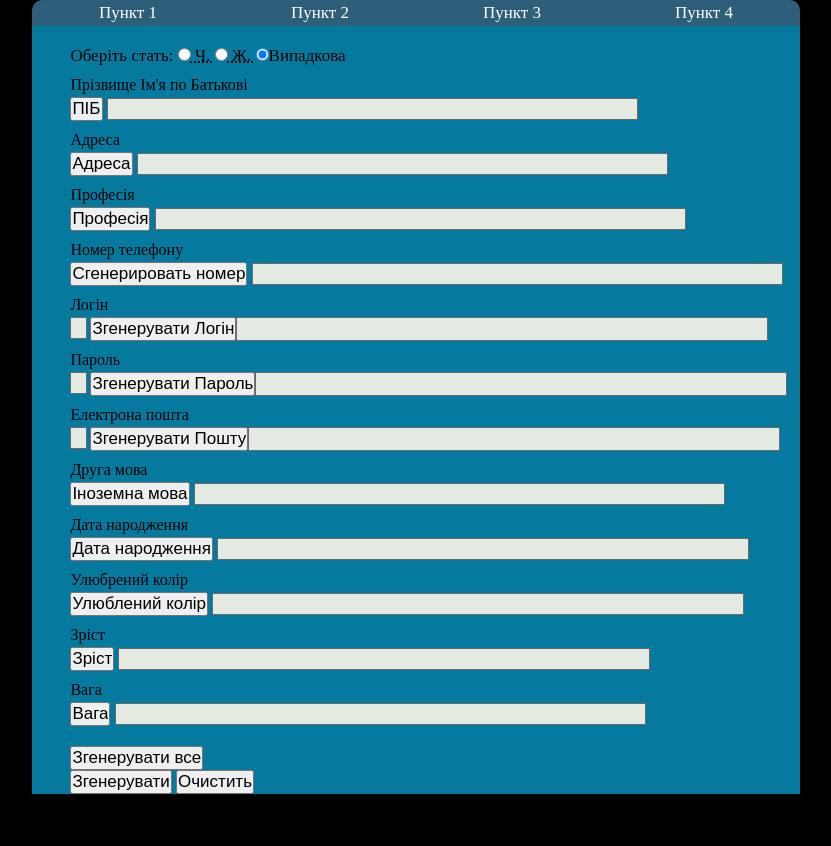
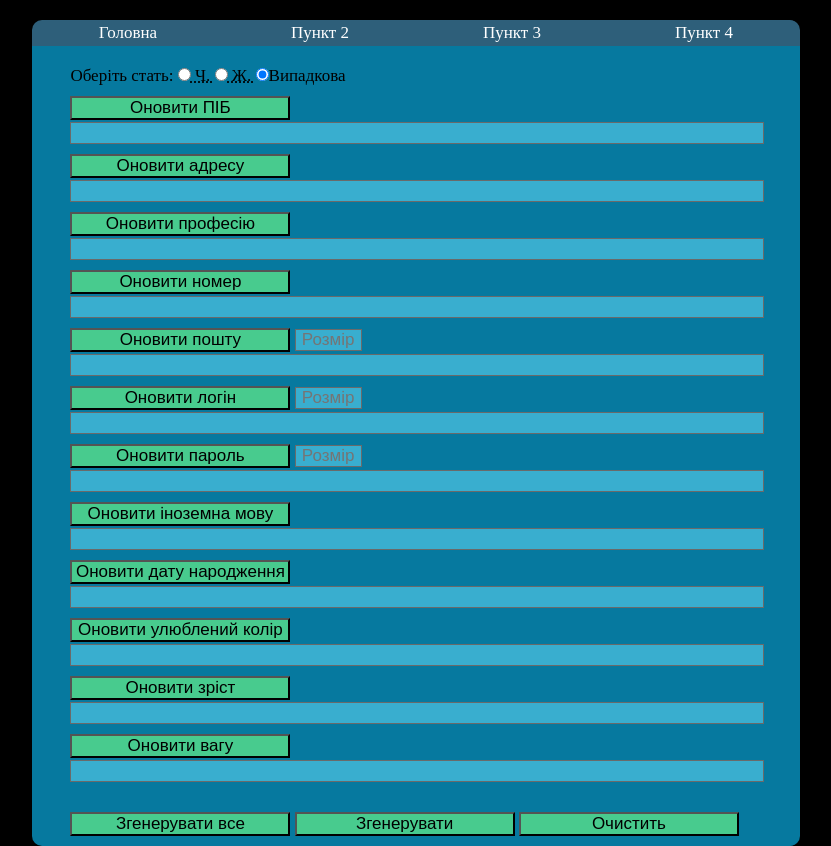
Before and after one commit to DimaK0st/Site_cursovaya, a PHP site: page / in a window 1280 px wide. Shown: the whole page, without its empty margins (224-1055 px from the left). Before the commit the page ends 794 px from the top, so only its background shows below. Run offline with PHP 8.4, Linux system fonts and the light colour scheme; data that the repository does not hold is empty.

Commit message:
Fix design
Обработан дизайн, добавлена иконка

```diff
--- a/css/menu.css
+++ b/css/menu.css
@@ -3,62 +3,60 @@ body {
     background-color: #000000;
 }
 
-*{
+* {
     font-size: 17px;
     margin: 0;
     padding: 0;
     outline: none;
 }
 
- * input[type=text]{
+* input[type=text] {
+    margin-top: 2px;
     outline: none;
     border: none;
+    width: calc(100%);
     border: solid 1px #6a6a6a;
-     background-color:  #e5eae2;
- }
-* input[type=text]{
-    width: calc(100% - 200px);
-    display: inline-block;
- }
- .generator span{
-     margin-top: 10px;
-     margin-bottom: 3px;
-     font-size: 16px;
-     display: flex;
-     flex-wrap: wrap;
-
+    background-color: rgb(57, 174, 207);
 }
 
+* input[type=button], * input[type=submit], * input[type=reset] {
+    background-color: rgb(72, 203, 142);
+    margin-top: 10px;
+width: 220px;
+}
 
-.email_num input , .login_num input, .password_num input{
-    width: 15px;
+.login_num [type=text], .password_num [type=text], .email_num [type=text]{
+    width: 65px;
     height: 20px;
     margin-right: 3px;
     padding: 0;
     text-align: center;
-
-
-}
- .email .email_inputer, .login .login_inputer, .password .password_inputer {
-
-     display: flex;
 }
 
 
- .generator{
+/*.login .login_num, .email .email_num, .password .password_num{*/
+/*    display: flex;*/
+/*}*/
 
-     -moz-box-sizing: border-box; /* Для Firefox */
+.generator {
+
     padding-left: 3%;
+    padding-right: 3%;
     margin-left: auto;
     margin-right: auto;
-     width: 57%;
+    width: 54%;
     background-color: #06799f;
+
+    padding-bottom: 10px;
+    border-radius: 0 0 10px 10px;
+
 }
 
 #head_main {
-    background: rgb(46,95,122);
+    background: rgb(46, 95, 122);
     border-radius: 10px 10px 0 0;
 }
+
 #head_main, #head_main li {
     padding: 0;
     width: 60%;
@@ -70,14 +68,16 @@ body {
     width: 25%; /* 4 пункта меню, то есть 100%/4 */
     text-align: center;
 }
+
 #head_main a {
     display: block;
     padding: 3px 0;
     color: #fff;
     text-decoration: none;
 }
+
 #head_main a:hover {
-     background: rgb(96,145,172);
+    background: rgb(96, 145, 172);
 }
 
 /*ul {*/
--- a/index.php
+++ b/index.php
@@ -3,7 +3,7 @@
 <head>
     <meta charset="UTF-8">
     <link rel="stylesheet" href="css/menu.css">
-
+    <link rel="shortcut icon" href="image/ico.ico" type="image/x-icon"
     <title>Генератор личности</title>
 
     <script type="text/javascript" src="js/generate.js">
@@ -32,7 +32,7 @@
 <header>
 
     <ul id="head_main">
-        <li><a href="#1">Пункт 1</a>
+        <li><a href="#1">Головна</a>
         <li><a href="#2">Пункт 2</a>
         <li><a href="#3">Пункт 3</a>
         <li><a href="#4">Пункт 4</a>
@@ -57,111 +57,94 @@
 
 
         <div class="fio">
-            <span>Прізвище Ім'я по Батькові</span>
-            <input type="submit" name="fio_btn" id="fio_btn" value="ПІБ"">
+            <input type="submit" name="fio_btn" id="fio_btn" value="Оновити ПІБ">
             <input type="text" name="fio_text" id="fio_text"/>
         </div>
 
 
         <div class="address">
-            <span>Адреса</span>
-            <input type="submit" name="address_btn" id="address_btn" value="Адреса"'">
+            <input type="submit" name="address_btn" id="address_btn" value="Оновити адресу">
             <input type="text" name="address_text" id="address_text"/>
         </div>
 
 
         <div class="profession">
-            <span>Професія</span>
-            <input type="submit" name="profession_btn" id="profession_btn" value="Професія"">
+            <input type="submit" name="profession_btn" id="profession_btn" value="Оновити професію">
             <input type="text" name="profession_text" id="profession_text"/>
         </div>
 
 
         <div class="nomer">
-            <span>Номер телефону</span>
-            <input type="button" value="Сгенерировать номер" onclick="gen_nomer()">
+            <input type="button" value="Оновити номер" onclick="gen_nomer()">
             <input type="text" name="Nomer" id="Nomer"/>
         </div>
 
 
+        <div class="email">
+            <div class="email_num">
+
+                <input type="button" name="Email_btn" id="Email_btn" value="Оновити пошту"
+                       onclick="gen_email()">
+                <input type="text" name="Email_num" id="email_num" placeholder="Розмір" maxlength="2" >
+
+            </div>
+            <input type="text" name="Email_txt" id="Email_txt"/>
+
+        </div>
+
+
         <div class="login">
-            <span>Логін</span>
-            <div class="login_inputer">
+
             <div class="login_num">
-                    <input type="text" name="login_num" id="login_num" maxlength="2" value="10">
+
+                <input type="button" name="login_btn" id="login_btn" value="Оновити логін" onclick="gen_login()">
+                <input type="text" name="login_num" id="login_num" placeholder="Розмір" maxlength="2" >
+
             </div>
-                <input type="button" name="login_btn" id="login_btn" value="Згенерувати Логін" onclick="gen_login()">
             <input type="text" name="login_txt" id="login_txt"/>
-            </div>
+
         </div>
 
 
         <div class="password">
-            <span>Пароль</span>
-            <dev class="password_inputer">
             <div class="password_num">
-                    <input type="text" name="password_num" id="password_num" maxlength="2" value="10">
+
+                <input type="button" name="password__btn" id="password_btn" value="Оновити пароль"
+                       onclick="gen_password()">
+                <input type="text" name="password_num" id="password_num" placeholder="Розмір" maxlength="2" >
+
             </div>
-                <input type="button" name="password__btn" id="password_btn" value="Згенерувати Пароль"
-                       onclick="gen_password()">
             <input type="text" name="password_txt" id="password_txt"/>
-            </dev>
-            </dev>
-
-
-            <div class="email">
-                <span>Електрона пошта</span>
-                <div class="email_inputer">
-                    <div class="email_num">
-                        <input type="text" name="Email_num" id="Email_num" maxlength="2" value="10">
-                    </div>
-                    <input type="button" name="Email_btn" id="Email_btn" value="Згенерувати Пошту"
-                           onclick="gen_email()">
-                    <input type="text" name="Email_txt" id="Email_txt"/>
-                </div>
         </div>
 
 
-
         <div class="lang">
-                <span>Друга мова</span>
-                <input type="button" name="lang_btn" id="lang_btn" value="Іноземна мова" onclick="gen_lang()">
+            <input type="button" name="lang_btn" id="lang_btn" value="Оновити іноземна мову" onclick="gen_lang()">
             <input type="text" name="lang_text" id="lang_text"/>
         </div>
 
 
-
-
         <div class="date">
-                <span>Дата народження</span>
-                <input type="button" name="date_btn" id="date_btn" value="Дата народження" onclick="gen_randomDate()">
+            <input type="button" name="date_btn" id="date_btn" value="Оновити дату народження"
+                   onclick="gen_randomDate()">
             <input type="text" name="date_text" id="date_text"/>
         </div>
 
 
-
-
         <div class="color">
-                <span>Улюбрений колір</span>
-                <input type="button" name="color_btn" id="color_btn" value="Улюблений колір" onclick="gen_color()">
+            <input type="button" name="color_btn" id="color_btn" value="Оновити улюблений колір" onclick="gen_color()">
             <input type="text" name="color_text" id="color_text"/>
         </div>
 
 
-
-
         <div class="height">
-                <span>Зріст</span>
-                <input type="button" name="height_btn" id="height_btn" value="Зріст" onclick="gen_height()">
+            <input type="button" name="height_btn" id="height_btn" value="Оновити зріст" onclick="gen_height()">
             <input type="text" name="height_text" id="height_text"/>
         </div>
 
 
-
-
         <div class="weight">
-                <span>Вага</span>
-                <input type="button" name="weight_btn" id="weight_btn" value="Вага" onclick="gen_weight()">
+            <input type="button" name="weight_btn" id="weight_btn" value="Оновити вагу" onclick="gen_weight()">
             <input type="text" name="weight_text" id="weight_text"/>
         </div>
 
@@ -171,17 +154,13 @@
 
         <div class="all">
             <input type="button" name="all_btn" id="all_btn" value="Згенерувати все" onclick="gen_all()">
-            </div>
 
 
             <input type="submit" name="all_gener" value="Згенерувати" onClick="document.location = '?id=1'"/>
             <input type="reset" name="Reset" value="Очистить">
-
-
         </div>
 </FORM>
 
-</div>
 
 <!--<FORM action="php/gener.php" method="post">-->
 <!--    <h2>ФІП</h2>-->
--- a/js/generate.js
+++ b/js/generate.js
@@ -37,11 +37,11 @@ function gen_nomer() {
 
 function gen_email() {
     let length
-    if(document.getElementById('Email_num').value==""){
+    if(document.getElementById('email_num').value==""){
         length = 10
     }
     else{
-        length=document.getElementById('Email_num').value;
+        length=document.getElementById('email_num').value;
     }
     let alphabet = "ABCDEFGHIJKLMNOPQRSTUVWXYZabcdefghijklmnopqrstuvwxyz1234567890";
     let domain_email = [ '@yandex.ua', '@rambler.ua', '@qip.ua', '@bigmir.net', '@ukr.net', '@hotmail.com', '@yahoo.com', '@gmail.com', '@mail.ua'];
--- a/php/gener.php
+++ b/php/gener.php
@@ -22,7 +22,7 @@ echo "<script>document.getElementById('login_num').value='".$_GET['login_num']."
 echo "<script>document.getElementById('password_txt').value='".$_GET['password_txt']."';</script>";
 echo "<script>document.getElementById('password_num').value='".$_GET['password_num']."';</script>";
 echo "<script>document.getElementById('Email_txt').value='".$_GET['Email_txt']."';</script>";
-echo "<script>document.getElementById('Email_num').value='".$_GET['Email_num']."';</script>";
+echo "<script>document.getElementById('email_num').value='".$_GET['Email_num']."';</script>";
 echo "<script>document.getElementById('lang_text').value='".$_GET['lang_text']."';</script>";
 echo "<script>document.getElementById('date_text').value='".$_GET['date_text']."';</script>";
 echo "<script>document.getElementById('color_text').value='".$_GET['color_text']."';</script>";
@@ -38,13 +38,13 @@ if($_GET["all_gener"]=='Згенерувати') {
     echo "<script>gen_all();</script>";
 }
      // А это у меня определение что нужно вызвать из БД
-if($_GET["fio_btn"]=='ПІБ') {
+if($_GET["fio_btn"]=='Оновити ПІБ') {
     call_user_func('gen_fio', $gender);
 }
-if ($_GET["address_btn"]=="Адреса"){
+if ($_GET["address_btn"]=="Оновити адресу"){
     call_user_func('gen_address');
 }
-if ($_GET["profession_btn"]=="Професія"){
+if ($_GET["profession_btn"]=="Оновити професію"){
     call_user_func('gen_profession');
 }
 
```
Also changed, not shown: image/ico.ico (added). Lines whose indentation alone changed are shown as unchanged.
